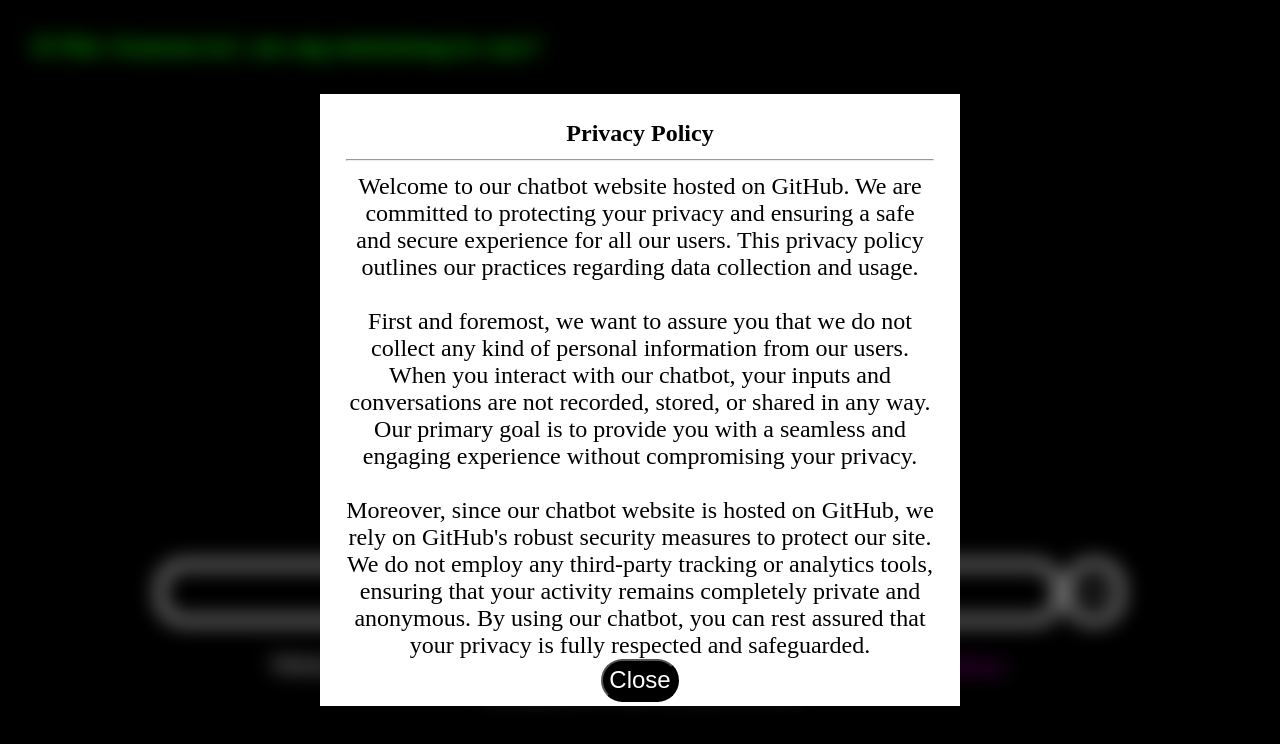
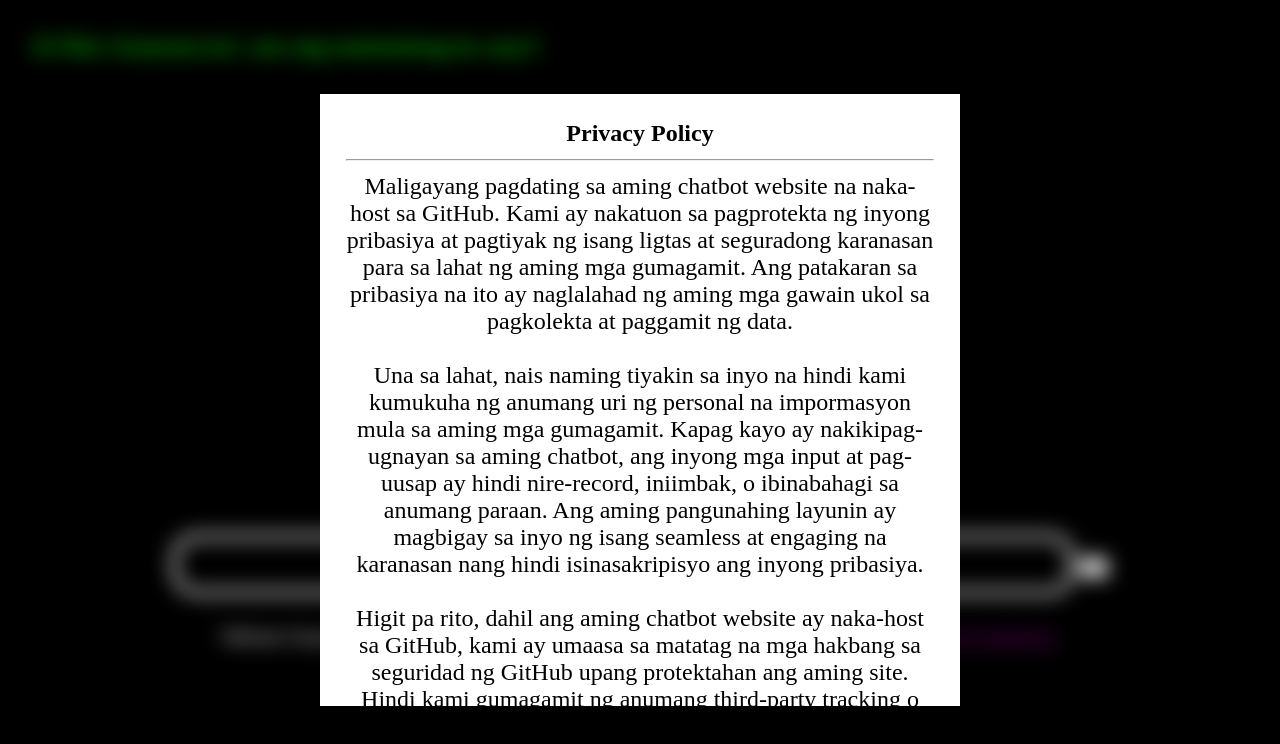
Before and after one commit to kvchatbot/kvchatbot.github.io, a plain HTML site: page index.html in a window 1280 px wide. Both pictures are taken after a click on the link "Privacy Policy". Drawn offline with Linux system fonts and the light colour scheme.

Commit message:
Update index.html

```diff
--- a/index.html
+++ b/index.html
@@ -29,25 +29,25 @@
     </noscript>
     <div id="privacy">
       <b>Privacy Policy</b><hr>
-      Welcome to our chatbot website hosted on GitHub. We are committed to protecting your privacy and ensuring a safe and secure experience for all our users. This privacy policy outlines our practices regarding data collection and usage.
+      Maligayang pagdating sa aming chatbot website na naka-host sa GitHub. Kami ay nakatuon sa pagprotekta ng inyong pribasiya at pagtiyak ng isang ligtas at seguradong karanasan para sa lahat ng aming mga gumagamit. Ang patakaran sa pribasiya na ito ay naglalahad ng aming mga gawain ukol sa pagkolekta at paggamit ng data.
       <br><br>
-      First and foremost, we want to assure you that we do not collect any kind of personal information from our users. When you interact with our chatbot, your inputs and conversations are not recorded, stored, or shared in any way. Our primary goal is to provide you with a seamless and engaging experience without compromising your privacy.
+      Una sa lahat, nais naming tiyakin sa inyo na hindi kami kumukuha ng anumang uri ng personal na impormasyon mula sa aming mga gumagamit. Kapag kayo ay nakikipag-ugnayan sa aming chatbot, ang inyong mga input at pag-uusap ay hindi nire-record, iniimbak, o ibinabahagi sa anumang paraan. Ang aming pangunahing layunin ay magbigay sa inyo ng isang seamless at engaging na karanasan nang hindi isinasakripisyo ang inyong pribasiya.
       <br><br>
-      Moreover, since our chatbot website is hosted on GitHub, we rely on GitHub's robust security measures to protect our site. We do not employ any third-party tracking or analytics tools, ensuring that your activity remains completely private and anonymous. By using our chatbot, you can rest assured that your privacy is fully respected and safeguarded.
+      Higit pa rito, dahil ang aming chatbot website ay naka-host sa GitHub, kami ay umaasa sa matatag na mga hakbang sa seguridad ng GitHub upang protektahan ang aming site. Hindi kami gumagamit ng anumang third-party tracking o analytics tools, na tinitiyak na ang inyong aktibidad ay mananatiling ganap na pribado at anonymous. Sa paggamit ng aming chatbot, makakaasa kayo na ang inyong pribasiya ay lubos na iginagalang at pinoprotektahan.
       <br>
       <button onclick="closeDisplay('#privacy');" class="close-button">Close</button>
     </div>
     <div id="terms">
       <b>Terms And Conditions</b><hr>
-      Welcome to our chatbot website hosted on GitHub. By using our chatbot, you agree to the following terms and conditions. Please read them carefully before engaging with the chatbot.
+      Maligayang pagdating sa aming chatbot website na naka-host sa GitHub. Sa paggamit ng aming chatbot, kayo ay sumasang-ayon sa mga sumusunod na tuntunin at kundisyon. Mangyaring basahin ito nang mabuti bago makipag-ugnayan sa chatbot.
       <br><br>
-      Our chatbot is designed primarily for entertainment and emotional support purposes. While it aims to provide a pleasant and supportive experience, it should not be relied upon for factual accuracy or professional advice. The responses generated by the chatbot are not guaranteed to be correct or reliable. Users should keep in mind that the chatbot's primary function is to engage in casual and supportive conversation rather than provide verified information.
+      Ang aming chatbot ay idinisenyo pangunahin para sa libangan at suporta sa emosyonal na aspeto. Habang layunin nitong magbigay ng kaaya-aya at suportadong karanasan, hindi ito dapat pagbatayan para sa katumpakan ng mga impormasyon o propesyonal na payo. Ang mga tugon na binubuo ng chatbot ay hindi garantisadong tama o maaasahan. Dapat tandaan ng mga gumagamit na ang pangunahing layunin ng chatbot ay makipag-ugnayan sa kaswal at suportadong pag-uusap kaysa magbigay ng beripikadong impormasyon.
       <br><br>
-      Users should be aware that the chatbot may occasionally produce responses that could be considered offensive or inappropriate. The chatbot does not have the capability to filter all such content. We encourage users to exercise discretion and understand that the chatbot's responses are generated without intent to harm or offend. The chatbot may not fully understand user inputs due to the limitations of natural language processing. It operates on a "one question, one answer" basis, meaning it cannot retain or recall previous interactions. Each query is treated independently, and context from past conversations is not maintained.
+      Dapat malaman ng mga gumagamit na maaaring minsan ang chatbot ay makabuo ng mga tugon na maaaring ituring na nakakasakit o hindi angkop. Ang chatbot ay walang kakayahan na i-filter ang lahat ng ganitong nilalaman. Hinihikayat namin ang mga gumagamit na mag-ingat at maunawaan na ang mga tugon ng chatbot ay binubuo nang walang layuning makasakit o mang-offend. Ang chatbot ay maaaring hindi lubos na maunawaan ang mga input ng gumagamit dahil sa limitasyon ng natural language processing. Ito ay gumagana sa prinsipyo ng "isang tanong, isang sagot," ibig sabihin hindi nito matandaan o maalala ang mga nakaraang interaksyon. Ang bawat tanong ay itinuturing na independiyente, at ang konteksto mula sa mga nakaraang pag-uusap ay hindi pinapanatili.
       <br><br>
-      By using the chatbot, users agree to engage with it responsibly and understand that it is a simple tool with limited capabilities. The chatbot's responses are automated and should not be interpreted as reflecting the views or opinions of the developers or hosts of the website. We reserve the right to modify these terms and conditions at any time. Any changes will be posted on this page, and it is the user's responsibility to review them periodically. Continued use of the chatbot constitutes acceptance of the modified terms.
+      Sa paggamit ng chatbot, ang mga gumagamit ay sumasang-ayon na makipag-ugnayan dito nang responsable at maunawaan na ito ay isang simpleng tool na may limitadong kakayahan. Ang mga tugon ng chatbot ay awtomatiko at hindi dapat ituring na sumasalamin sa mga pananaw o opinyon ng mga developer o mga host ng website. Nananatili sa amin ang karapatang baguhin ang mga tuntunin at kundisyon na ito anumang oras. Anumang pagbabago ay ipo-post sa pahinang ito, at responsibilidad ng gumagamit na suriin ito nang pana-panahon. Ang patuloy na paggamit ng chatbot ay nangangahulugan ng pagtanggap sa binagong mga tuntunin.
       <br><br>
-      Thank you for using our chatbot. We hope it provides you with an enjoyable and supportive experience. If you have any questions or concerns about these terms and conditions, please feel free to contact me.
+      Salamat sa paggamit ng aming chatbot. Inaasahan namin na ito ay magbibigay sa inyo ng isang kasiya-siya at suportadong karanasan. Kung mayroon kayong mga katanungan o alalahanin tungkol sa mga tuntunin at kundisyon na ito, mangyaring makipag-ugnayan sa akin sa pamamagitan ng aking website.
       <br>
       <button onclick="closeDisplay('#terms');" class="close-button">Close</button>
     </div>
@@ -56,15 +56,18 @@
     </div>
     <div id="container">
         <div id="chat-box"></div>
-        <br>
         <div id="input-box" class="center">
             <input id="main-input" type="text" />
-            <button id="main-button">-></button><br><br>
+            <button id="send-btn" class="btns tgbtns">-></button>
+            <div class="center">
+              <a id="copy-convo">Copy convo</a>
+            </div>
             <span class="footer-text">
-              Website Created by:
+              Website Ginawa ni:
               <a href="https://khianvictorycalderon.github.io/" target="_blank">
               Khian Victory D. Calderon</a>.
-              <a target="_blank" href="https://khianvictorycalderon.github.io/donation/donate.html">Donate</a>.
+              <a href="https://docs.google.com/forms/d/e/1FAIpQLSfnw_qCofoCzr_FpuYd99Q7W5bRCWqXCui-5bgURhtdipY4GA/viewform?usp=sf_link">Feedback</a>.
+              <a target="_blank" href="https://khianvictorycalderon.github.io/donation/donate.html">Donasyon</a>.
               <a onclick="display('#privacy');">Privacy Policy</a>.
               <a onclick="display('#terms');">Terms and Conditions</a>.
               <div id="lastdateupdate"></div>
```
